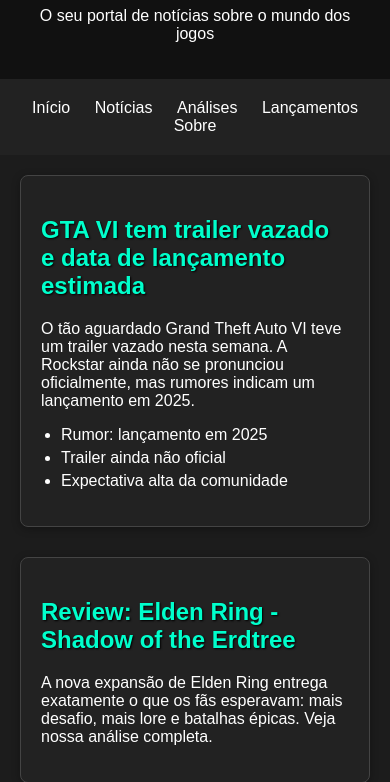
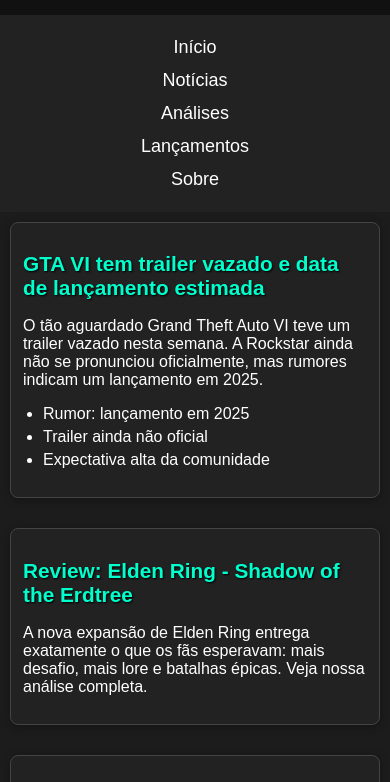
Before and after one commit to Vinicius-EV/Web-Design, a plain HTML site: page index.html in a window 390 px wide. Shown: the part 93-875 px from the top of the page. Drawn offline with Linux system fonts and the light colour scheme.

Commit message:
Atualizar o style.css

```diff
--- a/style.css
+++ b/style.css
@@ -117,3 +117,27 @@ footer {
   height: 100%;
   border-radius: 8px;
 }
+
+@media (max-width: 600px) {
+  header, nav, main, footer, article {
+    padding: 10px;
+  }
+  nav a {
+    display: block;
+    margin: 12px 0;
+    font-size: 18px;
+  }
+  main {
+    padding: 10px;
+  }
+  article {
+    padding: 12px;
+  }
+  h1, h2 {
+    font-size: 1.3em;
+    word-break: break-word;
+  }
+  .video-container {
+    padding-bottom: 60%;
+  }
+}
```
